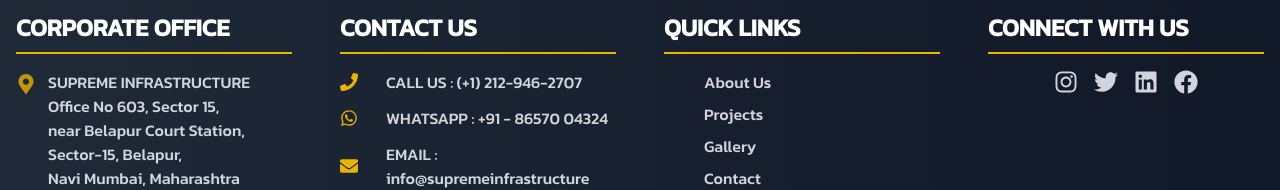
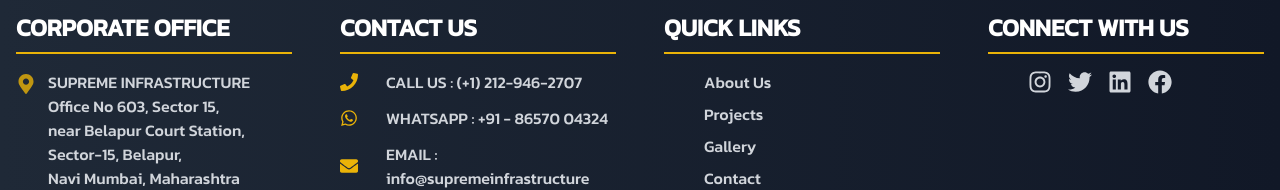
Before and after one commit to AkshayKalamkarr/supremeinfrastructure, a Next.js app: page / in a window 1280 px wide. Shown: the part 4310-4500 px from the top of the page. Built offline with nearby package versions, Linux system fonts and the light colour scheme.

Commit message:
new code

```diff
--- a/components/Footer.jsx
+++ b/components/Footer.jsx
@@ -56,7 +56,7 @@ const Footer = () => {
                     {/* Connect With Us */}
                     <div className="space-y-4">
                         <h2 className="text-xl sm:text-2xl font-bold uppercase border-b-2 border-yellow-500 pb-2 mb-4 text-start">Connect With Us</h2>
-                        <div className="flex justify-center space-x-4">
+                        <div className="flex md:mx-10 space-x-4">
                             {[FaInstagram, FaTwitter, FaLinkedin, FaFacebook].map((Icon, index) => (
                                 <Link key={index} href="/" className="text-gray-300 hover:text-yellow-500 transition duration-300 transform hover:-translate-y-1 hover:scale-110">
                                     <Icon size={24} />
```
